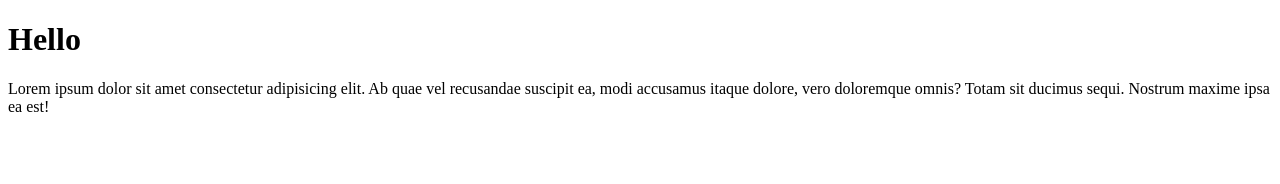
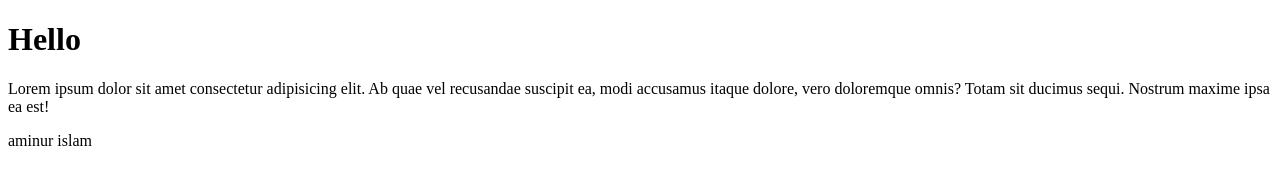
Before and after one commit to aminur245/First-Project, a plain HTML site: page index.html in a window 1280 px wide. Drawn offline with Linux system fonts and the light colour scheme.

Commit message:
Update index.html

```diff
--- a/index.html
+++ b/index.html
@@ -11,6 +11,7 @@
     <p>Lorem ipsum dolor sit amet consectetur adipisicing elit. Ab quae vel
         recusandae suscipit ea, modi accusamus itaque dolore,
         vero doloremque omnis? Totam sit ducimus sequi. Nostrum maxime ipsa ea est!</p>
+    <p> aminur islam</p>
 
 </body>
 </html>
```
